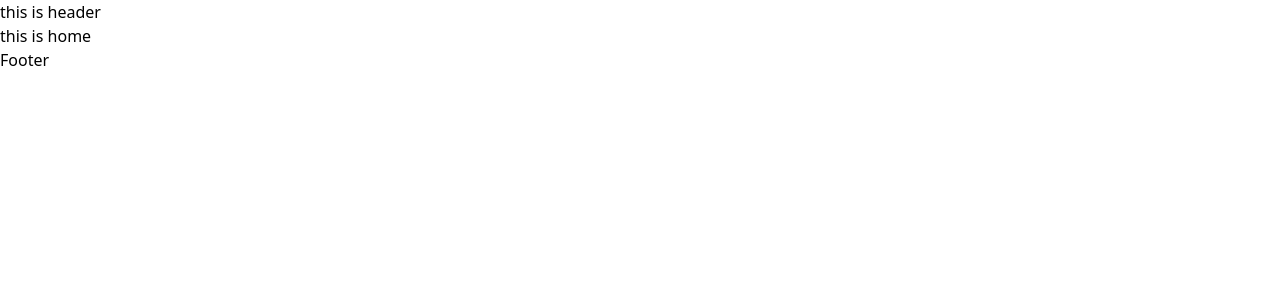
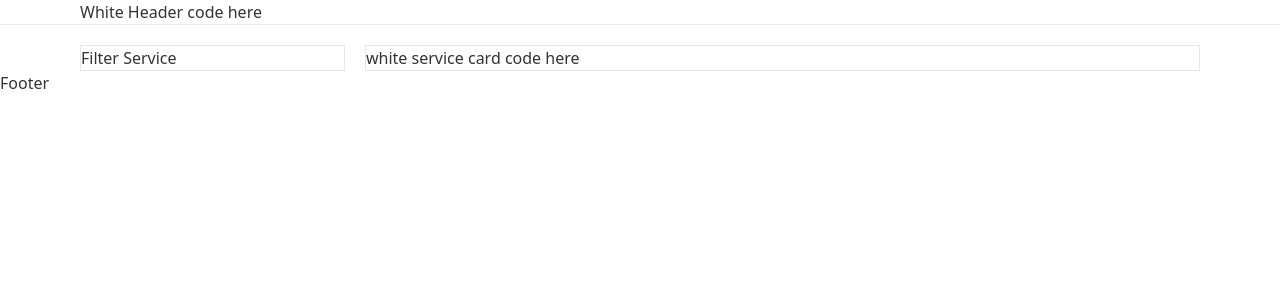
Before and after one commit to jsxshamim/air-cnc-client, a React (Create React App) app: page / in a window 1280 px wide. Shown: the top 300 px of the page. Built offline with nearby package versions, Linux system fonts and the light colour scheme.

Commit message:
create home page layout

```diff
--- a/package.json
+++ b/package.json
@@ -6,6 +6,7 @@
     "@testing-library/jest-dom": "^5.16.5",
     "@testing-library/react": "^13.3.0",
     "@testing-library/user-event": "^13.5.0",
+    "daisyui": "^2.24.0",
     "react": "^18.2.0",
     "react-dom": "^18.2.0",
     "react-router-dom": "^6.3.0",
--- a/src/App.js
+++ b/src/App.js
@@ -1,7 +1,7 @@
 import { Route, Routes } from "react-router-dom";
-import Footer from "./Components/Footer";
-import Header from "./Components/Header";
-import Home from "./Components/Home";
+import Footer from "./Components/Shared/Footer";
+import Header from "./Components/Shared/Header";
+import Home from "./Components/Home/Home";
 
 function App() {
     return (
--- a/src/Components/Header.js
+++ /dev/null
@@ -1,11 +0,0 @@
-import React from "react";
-
-const Header = () => {
-    return (
-        <div>
-            <h1>this is header</h1>
-        </div>
-    );
-};
-
-export default Header;
--- a/src/Components/Home.js
+++ /dev/null
@@ -1,11 +0,0 @@
-import React from "react";
-
-const Home = () => {
-    return (
-        <div>
-            <h1>this is home</h1>
-        </div>
-    );
-};
-
-export default Home;
--- /dev/null
+++ b/src/Components/Home/FilterSidebar.js
@@ -0,0 +1,11 @@
+import React from "react";
+
+const FilterSidebar = () => {
+    return (
+        <div>
+            <h1>Filter Service</h1>
+        </div>
+    );
+};
+
+export default FilterSidebar;
--- /dev/null
+++ b/src/Components/Home/Home.js
@@ -0,0 +1,22 @@
+import React from "react";
+import FilterSidebar from "./FilterSidebar";
+import Services from "./Services";
+
+const Home = () => {
+    return (
+        <main>
+            <div className="container mx-auto">
+                <div className="grid gap-5 grid-cols-12">
+                    <div className="border col-span-3">
+                        <FilterSidebar />
+                    </div>
+                    <div className="border col-span-9">
+                        <Services />
+                    </div>
+                </div>
+            </div>
+        </main>
+    );
+};
+
+export default Home;
--- /dev/null
+++ b/src/Components/Home/Services.js
@@ -0,0 +1,11 @@
+import React from "react";
+
+const Services = () => {
+    return (
+        <div>
+            <h1>white service card code here</h1>
+        </div>
+    );
+};
+
+export default Services;
--- /dev/null
+++ b/src/Components/Shared/Header.js
@@ -0,0 +1,13 @@
+import React from "react";
+
+const Header = () => {
+    return (
+        <div className="border-b mb-5">
+            <div className="container mx-auto">
+                <h1>White Header code here</h1>
+            </div>
+        </div>
+    );
+};
+
+export default Header;
--- a/tailwind.config.js
+++ b/tailwind.config.js
@@ -3,6 +3,32 @@ module.exports = {
     content: ["./src/**/*.{js,jsx,ts,tsx}"],
     theme: {
         extend: {},
+        container: {
+            padding: {
+                DEFAULT: "1rem",
+                sm: "2rem",
+                lg: "4rem",
+                xl: "5rem",
+                "2xl": "6rem",
+            },
+        },
     },
-    plugins: [],
+    daisyui: {
+        themes: [
+            {
+                airCncTheme: {
+                    primary: "#2bde8c",
+                    secondary: "#00a799",
+                    accent: "#7bf04d",
+                    neutral: "#3D4451",
+                    "base-100": "#FFFFFF",
+                    info: "#3ABFF8",
+                    success: "#36D399",
+                    warning: "#FBBD23",
+                    error: "#F87272",
+                },
+            },
+        ],
+    },
+    plugins: [require("daisyui")],
 };
```
Also changed, not shown: src/Components/Shared/Footer.js (renamed from src/Components/Footer.js), 1 other file (tests, documents, lock files or other folders).
